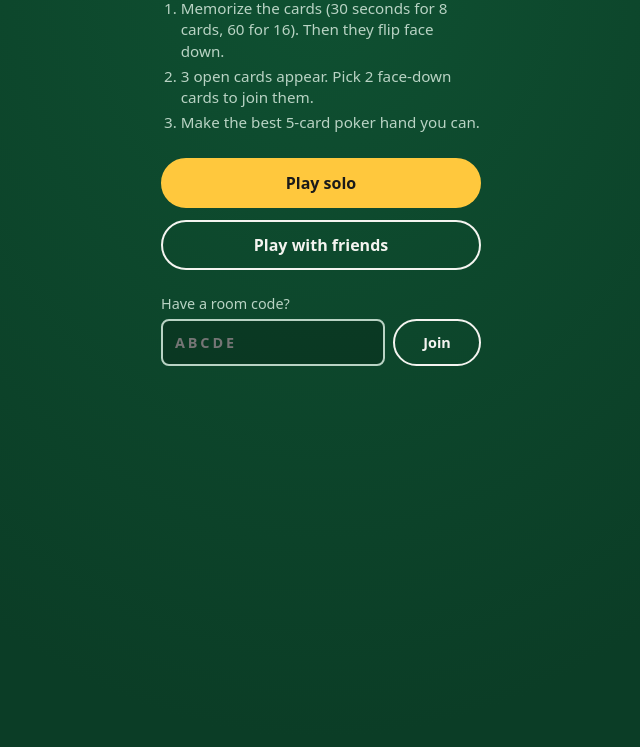
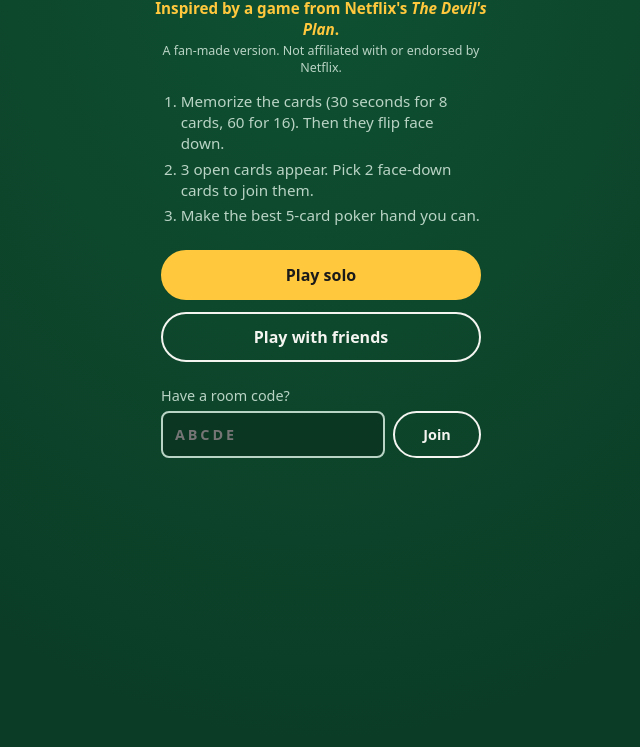
Before and after one commit to juileebhosale/memory-poker, a website with bundled scripts: page memory-poker/index.html in a window 1280 px wide. Shown: the part 53-800 px from the top of the page, without its empty margins (319-959 px from the left). Built offline with nearby package versions, Linux system fonts and the light colour scheme.

Commit message:
Home: credit The Devil's Plan as the inspiration (fan-made, not affiliated)
Co-Authored-By: Claude Opus 5.5 <noreply@anthropic.com>
Claude-Session: https://claude.ai/code/session_01GG2WL6zMiwkwr79GvYdsnK

```diff
--- a/memory-poker/index.html
+++ b/memory-poker/index.html
@@ -42,6 +42,10 @@
     <!-- HOME -->
     <section id="screen-home" class="screen" aria-labelledby="home-title" hidden>
       <h2 id="home-title" class="visually-hidden">Choose how to play</h2>
+      <p class="tagline">
+        Inspired by a game from Netflix's <cite>The Devil's Plan</cite>.
+        <span class="tagline-small">A fan-made version. Not affiliated with or endorsed by Netflix.</span>
+      </p>
       <ol class="how-to">
         <li>Memorize the cards (30 seconds for 8 cards, 60 for 16). Then they flip face down.</li>
         <li>3 open cards appear. Pick 2 face-down cards to join them.</li>
--- a/memory-poker/styles.css
+++ b/memory-poker/styles.css
@@ -721,3 +721,22 @@ body {
   .room-code { font-size: 2.1rem; }
   .lb-table { font-size: 0.82rem; }
 }
+
+/* Home tagline: "Inspired by ... The Devil's Plan" */
+.tagline {
+  max-width: 340px;
+  margin: 0 auto 14px;
+  text-align: center;
+  color: var(--accent);
+  font-size: 0.95rem;
+  font-weight: 600;
+  line-height: 1.35;
+}
+.tagline cite { font-style: italic; }
+.tagline-small {
+  display: block;
+  margin-top: 4px;
+  color: var(--muted);
+  font-size: 0.78rem;
+  font-weight: 400;
+}
```
Also changed, not shown: README.md.
